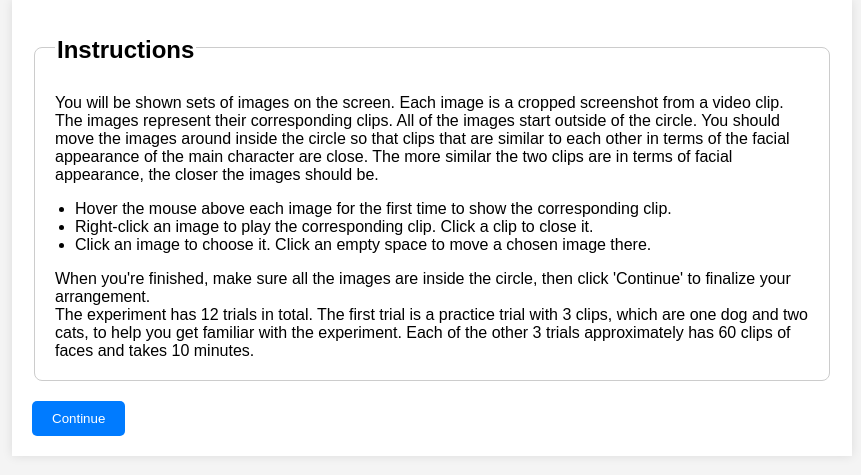
After one commit to suvelmuttreja/Face-Perception-Survey, a Flask app: template templates/instructions.html in a window 1280 px wide. The commit adds this page. Shown: the top 475 px of the page, without its empty margins (208-1069 px from the left). Run offline with Flask 3, Linux system fonts and the light colour scheme; the template is opened without the code that fills it, so the values that code supplies are empty.

Commit message:
instruction page added

```diff
--- /dev/null
+++ b/templates/instructions.html
@@ -0,0 +1,131 @@
+<!DOCTYPE html>
+<html lang="en">
+<head>
+    <meta charset="UTF-8">
+    <meta name="viewport" content="width=device-width, initial-scale=1.0">
+    <title>Facial Similarity Experiment Instructions</title>
+    <style>
+        body {
+            font-family: Arial, sans-serif;
+            margin: 0;
+            padding: 0;
+            background-color: #f4f4f4;
+        }
+
+        .page {
+            padding: 20px;
+            max-width: 800px;
+            margin: 0 auto;
+            background-color: #fff;
+            box-shadow: 0 0 10px rgba(0, 0, 0, 0.1);
+        }
+
+        fieldset {
+            border: 1px solid #ccc;
+            padding: 20px;
+            border-radius: 8px;
+        }
+
+        legend h1 {
+            font-size: 1.5em;
+            margin-bottom: 10px;
+        }
+
+        ul {
+            list-style: disc;
+            padding-left: 20px;
+        }
+
+        .continue_button {
+            display: inline-block;
+            padding: 10px 20px;
+            background-color: #007BFF;
+            color: white;
+            border: none;
+            border-radius: 5px;
+            cursor: pointer;
+            margin-top: 20px;
+        }
+
+        .continue_button:hover {
+            background-color: #0056b3;
+        }
+
+        .example {
+            width: 45%;
+            margin: 10px;
+        }
+
+        img {
+            display: block;
+            margin: 0 auto;
+        }
+    </style>
+</head>
+<body>
+    <div id="instructions_page" class="page">
+        <div id="instructions">
+            <fieldset>
+                <legend><h1>Instructions</h1></legend>
+                <div>
+                    You will be shown sets of images on the screen.
+                    Each image is a cropped screenshot from a video clip.
+                    The images represent their corresponding clips.
+                    All of the images start outside of the circle.
+                    You should move the images around inside the circle so that clips that are similar to each other in terms of the facial appearance of the main character are close.
+                    The more similar the two clips are in terms of facial appearance, the closer the images should be.
+                </div>
+                <ul>
+                    <li>Hover the mouse above each image for the first time to show the corresponding clip.</li>
+                    <li>Right-click an image to play the corresponding clip. Click a clip to close it.</li>
+                    <li>Click an image to choose it. Click an empty space to move a chosen image there.</li>
+                </ul>
+                <div>
+                    When you're finished, make sure all the images are inside the circle, then click 'Continue' to finalize your arrangement.
+                </div>
+                <div>
+                    The experiment has 12 trials in total. The first trial is a practice trial with 3 clips, which are one dog and two cats, to help you get familiar with the experiment. Each of the other 3 trials approximately has 60 clips of faces and takes 10 minutes.
+                </div>
+            </fieldset>
+            <button id="instructions_button" class="continue_button">Continue</button>
+        </div>
+    </div>
+
+    <div id="instructions_page2" class="page" style="display: none;">
+        <div id="instructions2">
+            <fieldset>
+                <legend><h1>Instructions</h1></legend>
+                <div>Below is an example of what the screen looks like before and after arranging the stimuli.</div>
+                <div>
+                    <img src="/static/example1.png" class="example" alt="Example 1">
+                    <img src="/static/example2.png" class="example" alt="Example 2">
+                </div>
+                <div>
+                    Keep in mind that after arranging all stimuli:
+                    <ul>
+                        <li>All stimuli should be within the circle.</li>
+                        <li>The more similar the faces are, the closer they should be.</li>
+                    </ul>
+                </div>
+                <div>
+                    There are stimuli all around the circle. If you cannot see the stimuli on the top/bottom of the screen, zoom in and zoom out your browser window until you can see all of them.
+                </div>
+                <div>The window will try to be in fullscreen when the experiment starts. Click 'Continue' to begin.</div>
+            </fieldset>
+            <button id="instructions_button2" class="continue_button">Continue</button>
+        </div>
+    </div>
+
+    <script>
+        document.getElementById('instructions_button').addEventListener('click', function() {
+            document.getElementById('instructions_page').style.display = 'none';
+            document.getElementById('instructions_page2').style.display = 'block';
+        });
+
+        document.getElementById('instructions_button2').addEventListener('click', function() {
+            alert('Experiment starting...');
+            // redirect to
+        });
+    </script>
+</body>
+</html>
```
Also changed, not shown: templates/login.html (+7 -0 lines).
